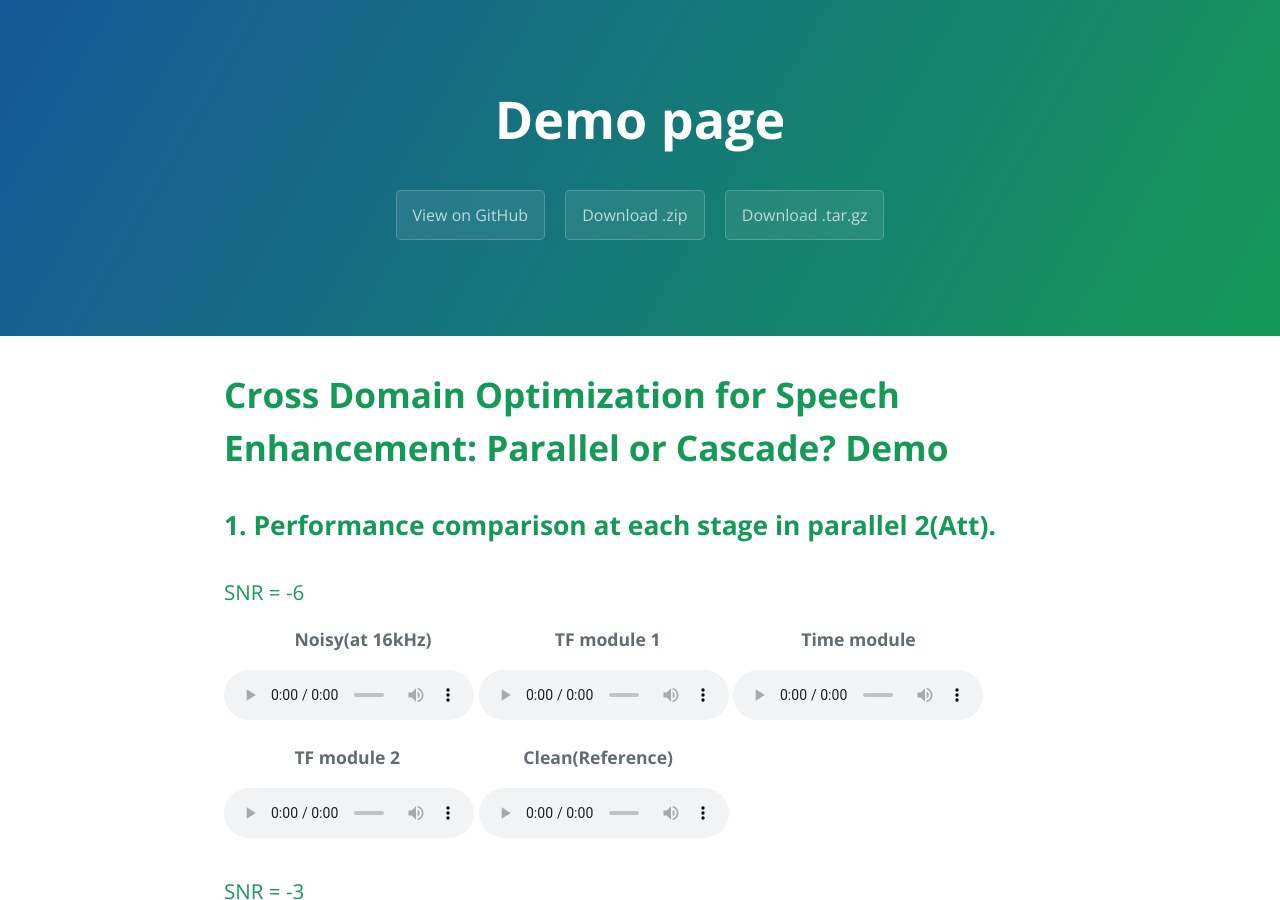
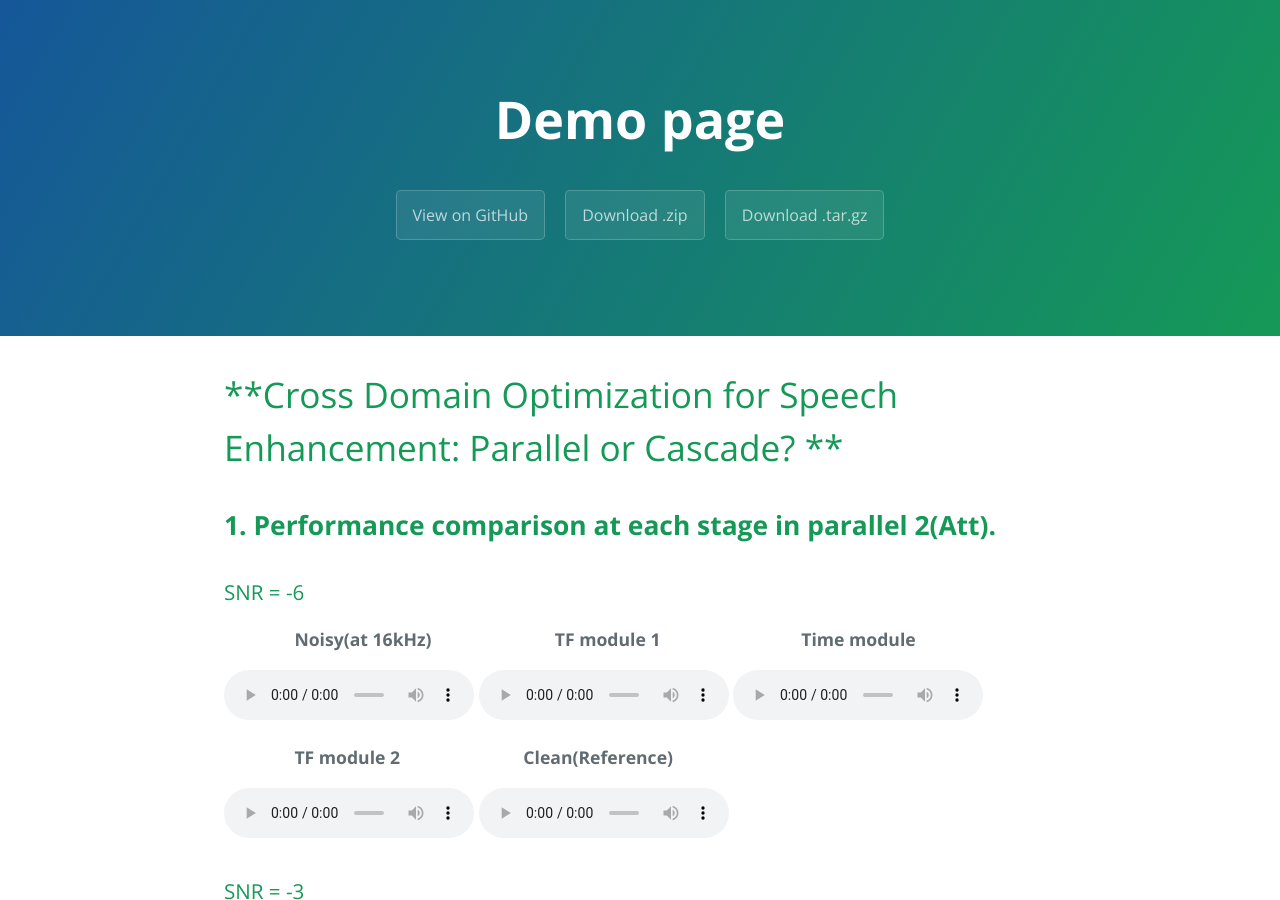
Before and after one commit to wanliangdaxia/wanliangdaxia.github.io, a Jekyll site: the page built from index.md, in a window 1280 px wide and 900 px high. Built offline with Jekyll 4.4.1, drawn with Linux system fonts in a browser that asks for light colours; our own code applies the rules of GitHub Pages for plain Markdown files.

Commit message:
Update index.md

```diff
--- a/index.md
+++ b/index.md
@@ -1,6 +1,6 @@
 
 
-# **Cross Domain Optimization for Speech Enhancement: Parallel or Cascade? Demo**
+# **Cross Domain Optimization for Speech Enhancement: Parallel or Cascade? **
 
 ## **1. Performance comparison at each stage in parallel 2(Att).**
 
```
